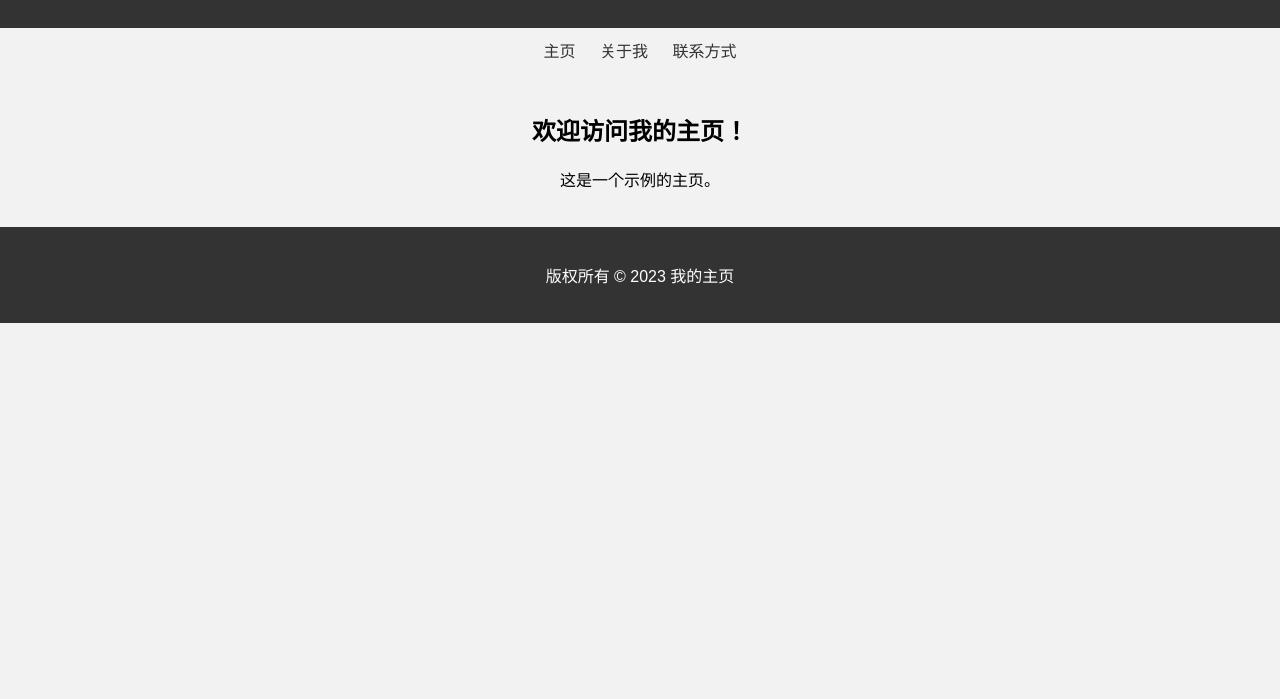
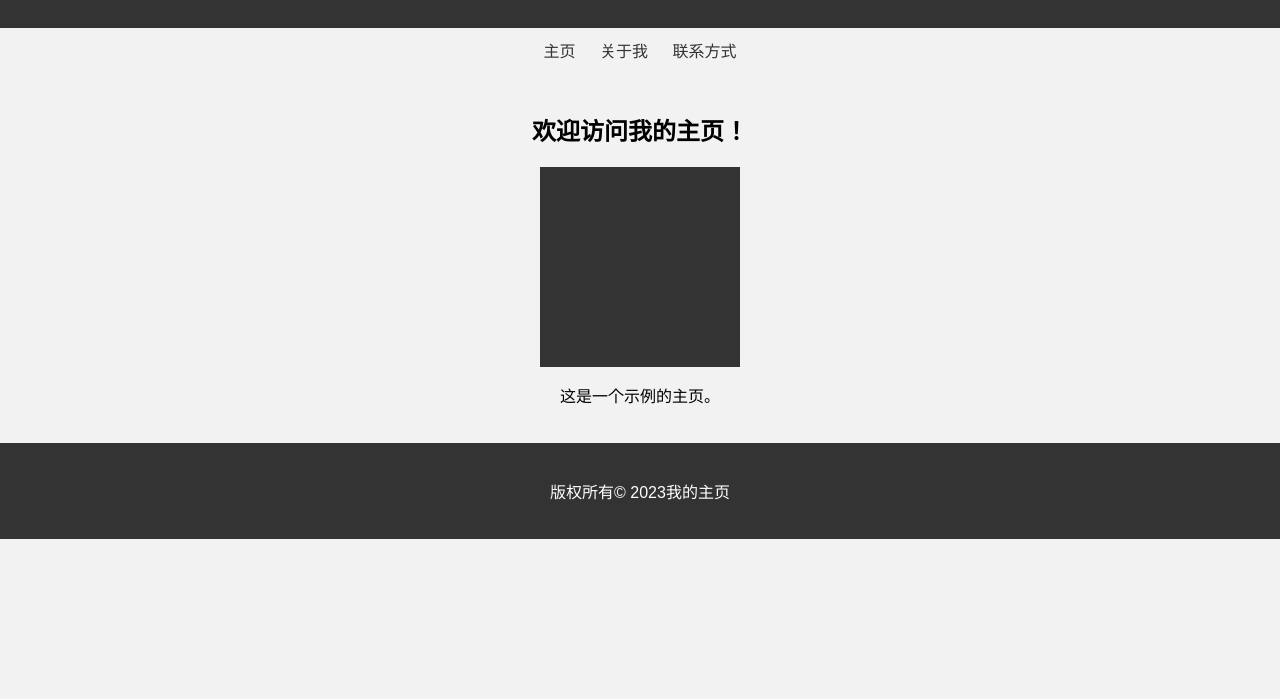
Before and after one commit to cch197121/cch197121, a plain HTML site: page index.html in a window 1280 px wide. Shown: the part 101-800 px from the top of the page. Drawn offline with Linux system fonts and the light colour scheme.

Commit message:
Update index.html

```diff
--- a/index.html
+++ b/index.html
@@ -9,7 +9,6 @@
       margin: 0;
       padding: 0;
     }
-
    header {
   background-color: #333;
   color: #fff;
@@ -40,26 +39,30 @@
   padding: 20px;
   text-align: center;
 }
-  </style>
-</head>
-<body>
-  <header>
-    <h1>欢迎来到我的主页</h1>
-  </header>
 
-  <nav>
-    <a href="#">主页</a>
-    <a href="#">关于我</a>
-    <a href="#">联系方式</a>
-  </nav>
+.transform {
+  width: 200px;
+  height: 200px;
+  background-color: #333;
+  margin: 0 auto;
+  animation: rotate 3s infinite linear;
+}
 
-  <main>
-    <h2>欢迎访问我的主页！</h2>
-    <p>这是一个示例的主页。</p>
-  </main>
+@keyframes rotate {
+  0%!{(MISSING)
+    transform: rotate(0deg);
+  }
+  100%!{(MISSING)
+    transform: rotate(360deg);
+  }
+}
+ </style> </head> <body> <header> <h1>欢迎来到我的主页</h1> </header>
 
-  <footer>
-    <p>版权所有 © 2023 我的主页</p>
+<nav> <a href="#">主页</a> <a href="#">关于我</a> <a href="#">联系方式</a> </nav>
+
+<main> <h2>欢迎访问我的主页！</h2> <div class="transform"></div> <p>这是一个示例的主页。</p> </main>
+
+<footer> <p>版权所有© 2023我的主页</p>
 </footer>
  </body>
 </html>
```
Lines whose indentation alone changed are shown as unchanged.
